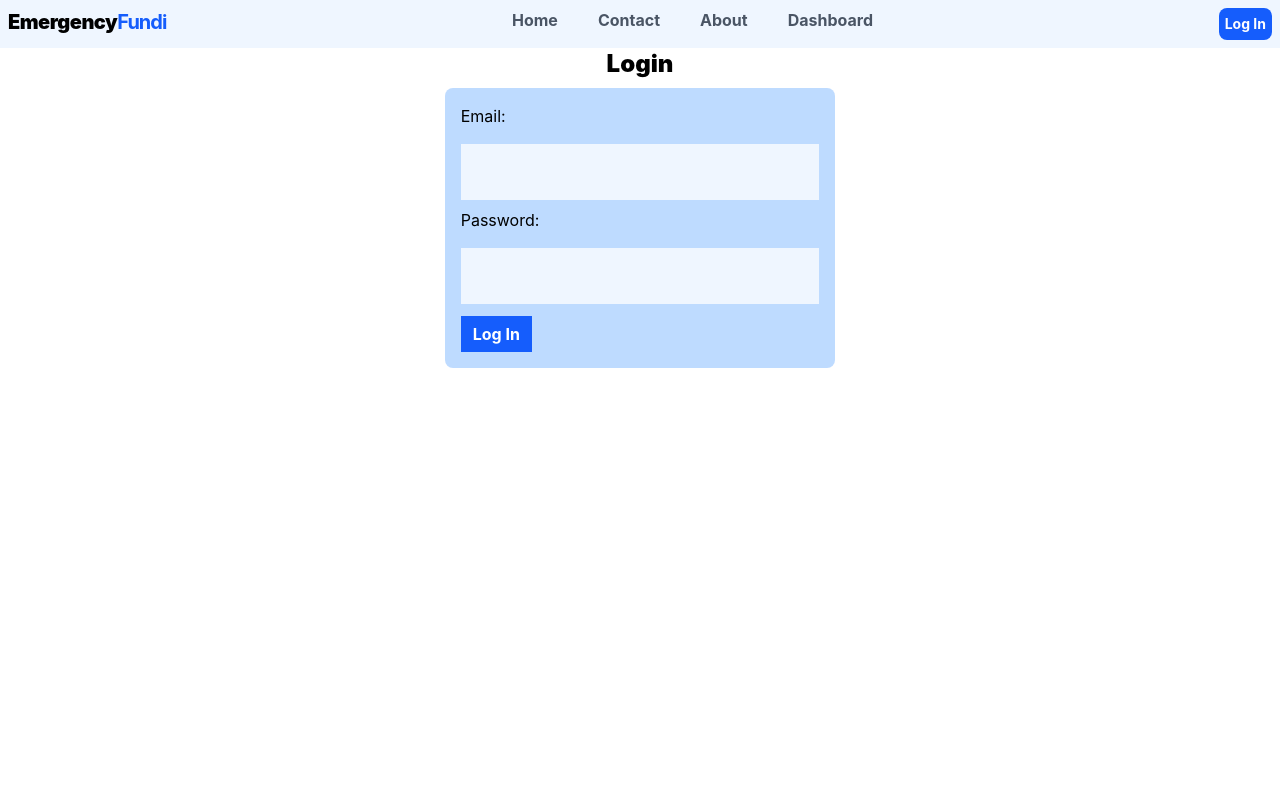
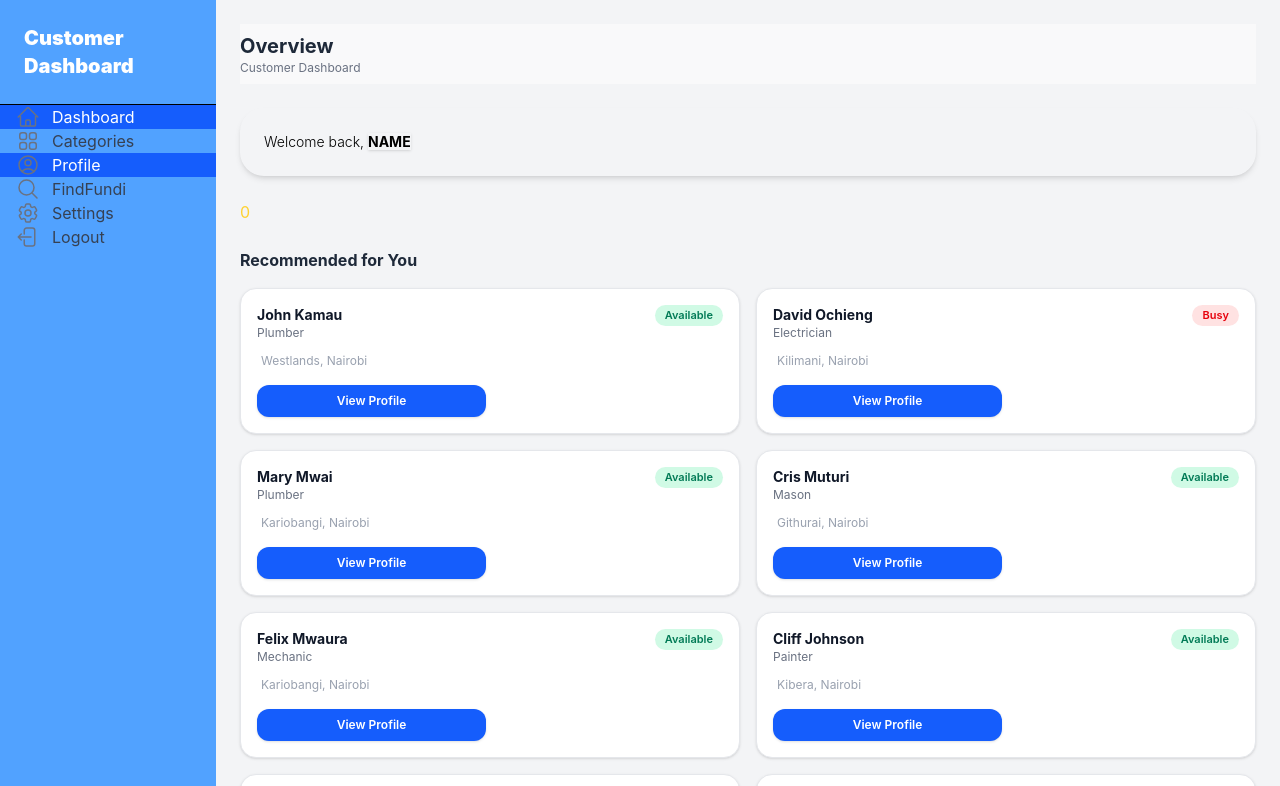
Before and after one commit to rollingsmajiwa/EmergencyFundi, a React (Vite) app: page /dashboard/profile in a window 1280 px wide. Before the commit this address led to /login. Shown: the top 786 px of the page. Built offline with nearby package versions, Linux system fonts and the light colour scheme; data requests are answered from the project's data file; sample sign-in values are in the browser's storage.

Commit message:
Feat: Add booked fundi function on the customer profile

```diff
--- a/db.json
+++ b/db.json
@@ -26,39 +26,39 @@
     },
     {
       "id": "4",
-      "name": "Mary Mwai",
-      "category": "Plumber",
-      "location": "Kariobangi, Nairobi",
+      "name": "Cris Muturi",
+      "category": "Mason",
+      "location": "Githurai, Nairobi",
       "phone": "+254712345678",
       "available": true
     },
     {
       "id": "5",
-      "name": "Mary Mwai",
-      "category": "Plumber",
+      "name": "Felix Mwaura",
+      "category": "Mechanic",
       "location": "Kariobangi, Nairobi",
       "phone": "+254712345678",
       "available": true
     },
     {
       "id": "6",
-      "name": "Mary Mwai",
-      "category": "Plumber",
-      "location": "Kariobangi, Nairobi",
+      "name": "Cliff Johnson",
+      "category": "Painter",
+      "location": "Kibera, Nairobi",
       "phone": "+254712345678",
       "available": true
     },
     {
       "id": "7",
-      "name": "Mary Mwai",
-      "category": "Plumber",
-      "location": "Kariobangi, Nairobi",
+      "name": "Mercy Njeri",
+      "category": "Carpenter",
+      "location": "Runda, Kiambu",
       "phone": "+254712345678",
       "available": true
     },
     {
       "id": "8",
-      "name": "Mary Mwai",
+      "name": "Martin Abuon",
       "category": "Plumber",
       "location": "Kariobangi, Nairobi",
       "phone": "+254712345678",
@@ -67,130 +67,32 @@
   ],
   "bookings": [
     {
-      "id": "fcI6NNHRydA",
-      "clientId": "gloriatirop",
+      "id": "saVretjxiiA",
+      "clientId": "gloria",
       "fundiName": "John Kamau",
       "category": "Plumber",
       "phone": "+254712345678",
       "status": "Active",
-      "date": "2026-08-02"
+      "date": "2026-08-03"
     },
     {
-      "id": "cwb7-g3wpkU",
-      "clientId": "gloriatirop",
+      "id": "mZ2wg7BR-yQ",
+      "clientId": "gloria",
       "fundiName": "Mary Mwai",
       "category": "Plumber",
       "phone": "+254712345678",
       "status": "Active",
-      "date": "2026-08-02"
+      "date": "2026-08-03"
     },
     {
-      "id": "-2K7Dp1gRLE",
-      "clientId": "gloriatirop",
-      "fundiName": "Mary Mwai",
-      "category": "Plumber",
+      "id": "Z79LHmtEKbM",
+      "clientId": "gloria",
+      "fundiName": "Cris Muturi",
+      "category": "Mason",
       "phone": "+254712345678",
+      "location": "Githurai, Nairobi",
       "status": "Active",
-      "date": "2026-08-02"
-    },
-    {
-      "id": "PtTSl8FgVSg",
-      "clientId": "gloriatirop",
-      "fundiName": "Mary Mwai",
-      "category": "Plumber",
-      "phone": "+254712345678",
-      "status": "Active",
-      "date": "2026-08-02"
-    },
-    {
-      "id": "zEUohlOO1FI",
-      "clientId": "gloriatirop",
-      "fundiName": "Mary Mwai",
-      "category": "Plumber",
-      "phone": "+254712345678",
-      "status": "Active",
-      "date": "2026-08-02"
-    },
-    {
-      "id": "x0u3-4tg3tg",
-      "clientId": "gloriatirop",
-      "fundiName": "Mary Mwai",
-      "category": "Plumber",
-      "phone": "+254712345678",
-      "status": "Active",
-      "date": "2026-08-02"
-    },
-    {
-      "id": "1GAJ3vDghqI",
-      "clientId": "rollings",
-      "fundiName": "Mary Mwai",
-      "category": "Plumber",
-      "phone": "+254712345678",
-      "status": "Active",
-      "date": "2026-08-02"
-    },
-    {
-      "id": "bFaRvITYVZQ",
-      "clientId": "rollings",
-      "fundiName": "Mary Mwai",
-      "category": "Plumber",
-      "phone": "+254712345678",
-      "status": "Active",
-      "date": "2026-08-02"
-    },
-    {
-      "id": "NZ0mMBQjtm4",
-      "clientId": "rollings",
-      "fundiName": "John Kamau",
-      "category": "Plumber",
-      "phone": "+254712345678",
-      "status": "Active",
-      "date": "2026-08-02"
-    },
-    {
-      "id": "PdUHtO33X1M",
-      "clientId": "rollings",
-      "fundiName": "John Kamau",
-      "category": "Plumber",
-      "phone": "+254712345678",
-      "status": "Active",
-      "date": "2026-08-02"
-    },
-    {
-      "id": "XhVKW-6JlIY",
-      "clientId": "Rollingsmajiwa",
-      "fundiName": "John Kamau",
-      "category": "Plumber",
-      "phone": "+254712345678",
-      "status": "Active",
-      "date": "2026-08-02"
-    },
-    {
-      "id": "Ifxx7bG91KE",
-      "clientId": "Rollingsmajiwa",
-      "fundiName": "John Kamau",
-      "category": "Plumber",
-      "phone": "+254712345678",
-      "status": "Active",
-      "date": "2026-08-02"
-    },
-    {
-      "id": "N9eeFLQZCvc",
-      "clientId": "Rollingsmajiwa",
-      "fundiName": "John Kamau",
-      "category": "Plumber",
-      "phone": "+254712345678",
-      "status": "Active",
-      "date": "2026-08-02"
-    },
-    {
-      "id": "-8fEmME_pOI",
-      "clientId": "Rollingsmajiwa",
-      "fundiName": "Mary Mwai",
-      "category": "Plumber",
-      "phone": "+254712345678",
-      "status": "Active",
-      "date": "2026-08-02"
+      "date": "2026-08-03"
     }
   ],
   "$schema": "./node_modules/json-server/schema.json"
--- a/src/context/AuthContext.jsx
+++ b/src/context/AuthContext.jsx
@@ -3,13 +3,15 @@ import { createContext, useEffect, useState } from "react"
 export const AuthContext = createContext();
 export const AuthProvider = ({ children }) => {
     const [user, setUser] = useState(null);
+    const [loading, setLoading] = useState(true)
 
     useEffect(() => {
         const storedUser = localStorage.getItem('user');
         if(storedUser) {
             setUser(JSON.parse(storedUser))
         }
-    },[])
+        setLoading(false)
+    }, []);
 
     const login = (userData) => {
         localStorage.setItem("user", JSON.stringify(userData))
@@ -21,7 +23,7 @@ export const AuthProvider = ({ children }) => {
     }
 
     return (
-        <AuthContext.Provider value={{user, login, logout}}>
+        <AuthContext.Provider value={{user, loading, login, logout}}>
             {children}
         </AuthContext.Provider>
     )
--- a/src/context/PrivateRoute.jsx
+++ b/src/context/PrivateRoute.jsx
@@ -1,10 +1,17 @@
-import { children, useContext } from "react";
+import { useContext } from "react";
 import { AuthContext } from "./AuthContext";
 import { Navigate } from "react-router-dom";
 
 const PrivateRoute = ({ children }) => {
-    const { user } = useContext(AuthContext)
-    return user ? children : <Navigate to="/login" replace />
+    const { user, loading } = useContext(AuthContext)
+
+    if(loading) {
+        return <div>Loading</div>
+    }
+    if(!user) {
+        return <Navigate to="/login" replace />
+    }
+    return children;
 }
 
 export default PrivateRoute
--- a/src/dashboardsLayout/Dashboard.jsx
+++ b/src/dashboardsLayout/Dashboard.jsx
@@ -66,13 +66,15 @@ function DashboardHome() {
   fetchFundis();
   }, [])
 
-  const handleBooking = async (fundi) => {
+  const handleBooking = async (e, fundi) => {
+    if(e) e.preventDefault();
     const newBooking = {
       id: Date.now.toString(),
       clientId: name,
       fundiName: fundi.name,
       category: fundi.category,
       phone: fundi.phone,
+      location: fundi.location,
       status: 'Active',
       date: new Date().toISOString().split('T')[0]
     };
@@ -84,7 +86,7 @@ function DashboardHome() {
       });
       if(response.ok) {
         alert(`You have successfully booked ${fundi.name}! Procced to your profile for contact details.`)
-        navigate('navigate')
+        navigate('/dashboard/profile')
       }
 
     } catch (err) {
@@ -133,7 +135,8 @@ function DashboardHome() {
                   </div>
                   <button type='button'
                     disabled={!fundi.available}
-                    className="mt-4 w-full bg-blue-500 hover:bg-blue-400 text-white py-2 rounded-lg font-semibold disabled:bg-gray-300 disabled:cursor-not-allowed transition" onClick={()=> handleBooking(fundi)}
+                    className="mt-4 w-full bg-blue-500 hover:bg-blue-400 text-white py-2 rounded-lg font-semibold disabled:bg-gray-300 disabled:cursor-not-allowed transition"
+                     onClick={(e)=> handleBooking(e, fundi)}
                   >
                     {fundi.available ? 'Book Now' : 'Unavailable'}
                   </button>
--- a/src/dashboardsLayout/Profile.jsx
+++ b/src/dashboardsLayout/Profile.jsx
@@ -47,6 +47,29 @@ export default function Profile() {
           </span></p>
 
 
+      </div>
+      <div className="text-amber-300">
+        {bookings.length}
+      </div>
+      <div>
+        {bookings.length > 0 && (
+          <div>
+            <h2>Your Bookings</h2>
+            <div>
+              {bookings.map((b) => (
+                <div key={b.id}>
+                  <div>
+                    <h4>{b.fundiName}</h4>
+                    <p>{b.category}</p>
+                    <p>{b.location}</p>
+                    <p>Call: {b.phone}</p>
+                  </div>
+                  <span>{b.status}</span>
+                </div>
+              ))}
+            </div>
+          </div>
+        )}
       </div>
 
 
--- a/src/dashboardsLayout/Sidebar.jsx
+++ b/src/dashboardsLayout/Sidebar.jsx
@@ -48,7 +48,7 @@ function Sidebar() {
                 return (
                     <NavLink
                     className="flex items-center gap-3 py-4 transition"
-                    key={item.name} to={item.path}>
+                    key={item.name} to={item.path} className={({isActive})=>`flex items-center gap-3 px-4 ${isActive ? 'bg-blue-600 text-white' : 'text-gray-700'}`}>
                         <Icon className="w-6 h-6 text-gray-500" />
                         {item.name}
                     </NavLink>
```
